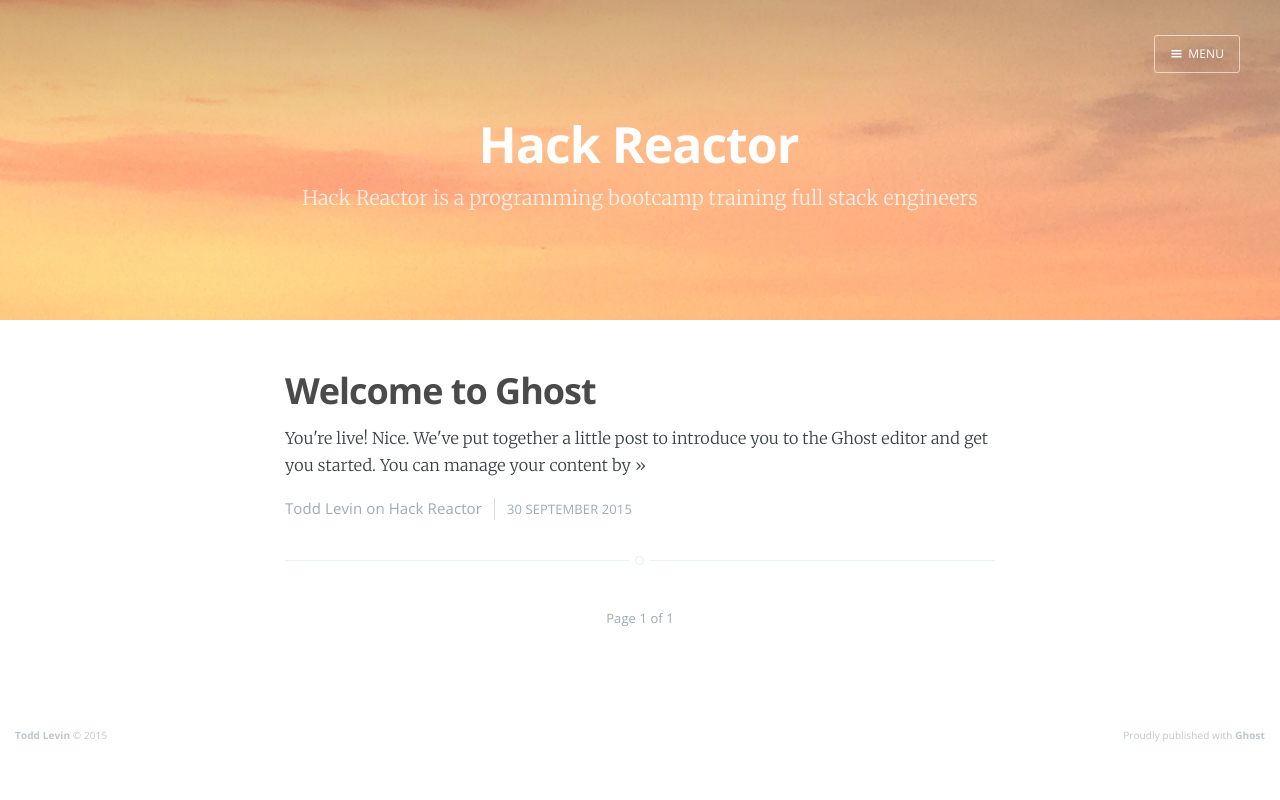
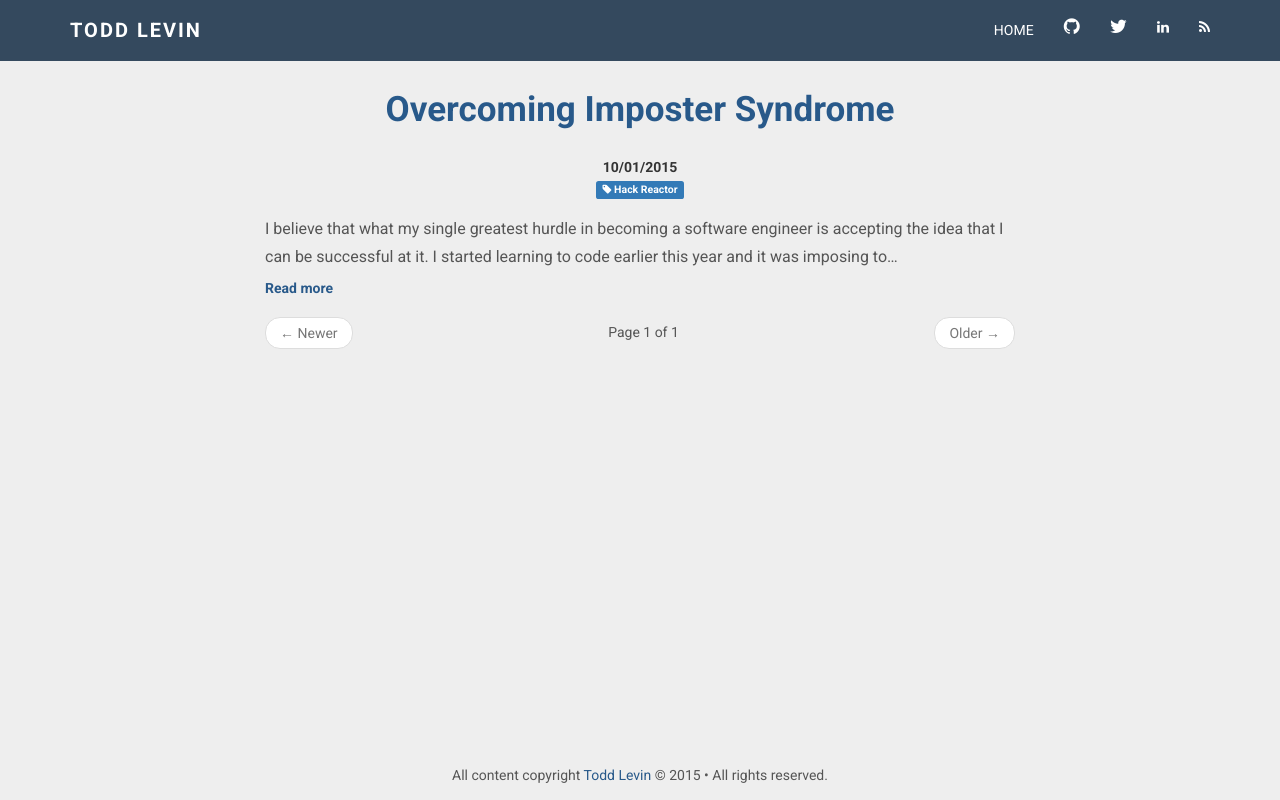
Before and after one commit to tlevin/tlevin.github.io, a plain HTML site: page tag/hack-reactor/index.html in a window 1280 px wide. Drawn offline with nearby package versions, Linux system fonts and the light colour scheme; a small style sheet from the web is missing.

Commit message:
Blog update at 2015-10-01 17:28:49

```diff
--- /dev/null
+++ b/assets/css/main.css
@@ -0,0 +1,165 @@
+@import url(http://fonts.googleapis.com/css?family=Roboto:400,700);
+
+html,
+body {
+    height: 100%;
+}
+
+body {
+    background-color: #eee;
+    font-family: 'Roboto', sans-serif;
+    font-weight: 400;
+    font-size: 14px;
+    color: #555;
+    -webkit-font-smoothing: antialiased;
+    -webkit-overflow-scrolling: touch;
+}
+
+h1, h2, h3, h4, h5, h6 {
+    font-family: 'Roboto', sans-serif;
+    font-weight: 700;
+    color: #333;
+}
+
+h1 {
+    font-size: 35px;
+    margin-top: 30px;
+    margin-bottom: 30px;
+}
+
+/* Typo */
+p {
+    line-height: 28px;
+    font-size: 16px;
+}
+
+pre,
+code,
+.posts {
+    text-align: left;
+}
+
+.posts {
+    margin-top: 20px;
+}
+
+.post h1,
+.post h2,
+.post h3,
+.post h4 {
+    margin-top: 20px;
+}
+
+.posts .social-buttons {
+    margin: 20px 0;
+}
+
+.posts .social-buttons a {
+    margin-right: 5px;
+}
+
+.post img {
+    display: block;
+    margin: auto;
+}
+
+.centered {
+    text-align: center;
+}
+
+a {
+    color: #28598A;
+    word-wrap: break-word;
+    -webkit-transition: color 0.1s ease-in, background 0.1s ease-in;
+    -moz-transition: color 0.1s ease-in, background 0.1s ease-in;
+    -ms-transition: color 0.1s ease-in, background 0.1s ease-in;
+    -o-transition: color 0.1s ease-in, background 0.1s ease-in;
+    transition: color 0.1s ease-in, background 0.1s ease-in;
+}
+
+a:hover,
+a:focus {
+    color: #0085CC;
+    text-decoration: none;
+    outline: 0;
+}
+
+a:before,
+a:after {
+    -webkit-transition: color 0.1s ease-in, background 0.1s ease-in;
+    -moz-transition: color 0.1s ease-in, background 0.1s ease-in;
+    -ms-transition: color 0.1s ease-in, background 0.1s ease-in;
+    -o-transition: color 0.1s ease-in, background 0.1s ease-in;
+    transition: color 0.1s ease-in, background 0.1s ease-in;
+}
+
+.label a {
+    color: #fff;
+}
+
+ hr {
+    display: block;
+    height: 1px;
+    border: 0;
+    border-top: 1px solid #ccc;
+    margin: 1em 0;
+    padding: 0;
+}
+
+/* Navbar */
+.navbar {
+    text-transform: uppercase;
+    margin-bottom: 0px;
+}
+
+.navbar-inverse {
+    padding: 5px 0;
+}
+
+.navbar-inverse {
+    background-color: #34495e;
+    border-color: #34495e;
+}
+
+.navbar-inverse .navbar-nav > li > a {
+    color: #fff;
+}
+
+.navbar-inverse .navbar-nav > li > a:hover {
+    color: #c9c5c6;
+}
+
+.navbar-brand {
+    font-weight: 700;
+    font-size: 20px;
+    letter-spacing: 2px;
+}
+
+.navbar-inverse .navbar-brand {
+    color: #fff;
+}
+
+.navbar-inverse .navbar-toggle {
+    border-color: transparent;
+}
+
+.pager li.page-number {
+    display: inline-block;
+    margin-top: 5px;
+}
+
+/* Content */
+#wrap {
+    min-height: 100%;
+    height: auto !important;
+    height: 100%;
+    margin: 0 auto -60px;
+    padding: 0 0 60px;
+}
+
+/* Footer */
+#footer {
+    height: 60px;
+    text-align: center;
+    padding-top: 25px;
+}
--- /dev/null
+++ b/assets/js/main.js
@@ -0,0 +1,18 @@
+$(document).ready(function(){
+    $(document).on('click', '.popup', function(event) {
+        var width  = 575,
+            height = 400,
+            left   = ($(window).width()  - width)  / 2,
+            top    = ($(window).height() - height) / 2,
+            url    = this.href,
+            opts   = 'status=1' +
+                     ',width='  + width  +
+                     ',height=' + height +
+                     ',top='    + top    +
+                     ',left='   + left;
+
+        window.open(url, '_blank', opts);
+
+        return false;
+    });
+});
--- a/tag/hack-reactor/index.html
+++ b/tag/hack-reactor/index.html
@@ -1,17 +1,26 @@
+
     <head>
         <meta charset="utf-8">
-    <meta http-equiv="X-UA-Compatible" content="IE=edge">
+        <meta http-equiv="X-UA-Compatible" content="IE=edge,chrome=1">
+        <meta name="viewport" content="width=device-width, initial-scale=1.0">
+        <meta name="description" content="">
+        <meta name="viewport" content="width=device-width, initial-scale=1.0">
 
         <title>Hack Reactor - Todd Levin</title>
-    <meta name="description" content="">
 
-    <meta name="HandheldFriendly" content="True">
-    <meta name="viewport" content="width=device-width, initial-scale=1.0">
 
+        <link rel="stylesheet" href="http://cdnjs.cloudflare.com/ajax/libs/twitter-bootstrap/3.3.2/css/bootstrap.min.css">
+        <link href="http://cdnjs.cloudflare.com/ajax/libs/font-awesome/4.2.0/css/font-awesome.min.css" rel="stylesheet">
+        <link rel="stylesheet" href="http://cdnjs.cloudflare.com/ajax/libs/highlight.js/8.4/styles/monokai_sublime.min.css">
+
+        <link href="../../assets/css/main.css?v=a36d88b3e9" rel="stylesheet">
         <link rel="shortcut icon" href="../../favicon.ico">
 
-    <link rel="stylesheet" type="text/css" href="../../assets/css/screen.css?v=b2ef7fd027">
-    <link rel="stylesheet" type="text/css" href="http://fonts.googleapis.com/css?family=Merriweather:300,700,700italic,300italic%7COpen+Sans:700,400">
+        <script src="http://cdnjs.cloudflare.com/ajax/libs/jquery/2.1.3/jquery.min.js"></script>
+        <script src="http://cdnjs.cloudflare.com/ajax/libs/twitter-bootstrap/3.3.2/js/bootstrap.min.js"></script>
+        <script src="http://cdnjs.cloudflare.com/ajax/libs/highlight.js/8.4/highlight.min.js"></script>
+        <script src="../../assets/js/main.js?v=a36d88b3e9"></script>
+        <script>hljs.initHighlightingOnLoad();</script>
 
         <link rel="canonical" href="index.html">
     <meta name="referrer" content="origin">
@@ -41,80 +50,87 @@
     <meta name="generator" content="Ghost 0.7">
     <link rel="alternate" type="application/rss+xml" title="Todd Levin" href="../../rss/index.html">
     </head>
-<body class="tag-template tag-hack-reactor nav-closed">
+    <body>
+        <div id="wrap">
+            <div class="navbar navbar-inverse navbar-static-top">
+    <div class="container">
+        <div class="navbar-header">
+            <button type="button" class="navbar-toggle" data-toggle="collapse" data-target=".navbar-collapse">
+                <span class="icon-bar"></span>
+                <span class="icon-bar"></span>
+                <span class="icon-bar"></span>
+            </button>
+            <a class="navbar-brand" href="../../">Todd Levin</a>
+        </div>
+        <div class="navbar-collapse collapse">
+            <ul class="nav navbar-nav navbar-right">
+                    <li><a href="../../">Home</a></li>
 
-    <div class="nav">
-    <h3 class="nav-title">Menu</h3>
-    <a href="index.html#" class="nav-close">
-        <span class="hidden">Close</span>
-    </a>
-    <ul>
-            <li class="nav-home" role="presentation"><a href="../../">Home</a></li>
+                <li><a href="http://github.com/tlevin" target="_blank"><i class="fa fa-github fa-lg"></i></a></li>
+                <li><a href="http://twitter.com/toddglevin" target="_blank"><i class="fa fa-twitter fa-lg"></i></a></li>
+                <li><a href="https://www.linkedin.com/in/toddglevin" target="_blank"><i class="fa fa-linkedin"></i></a></li>
+                <li><a href="../../rss/index.rss"><i class="fa fa-rss"></i></a></li>
             </ul>
-    <a class="subscribe-button icon-feed" href="../../rss/index.rss">Subscribe</a>
-</div>
-<span class="nav-cover"></span>
-
-
-    <div class="site-wrapper">
-
-
-<header class="main-header tag-head " style="background-image: url(../../content/images/2015/09/IMG_0045.jpg)">
-    <nav class="main-nav overlay clearfix">
-
-            <a class="menu-button icon-menu" href="index.html#"><span class="word">Menu</span></a>
-    </nav>
-    <div class="vertical">
-        <div class="main-header-content inner">
-            <h1 class="page-title">Hack Reactor</h1>
-            <h2 class="page-description">
-                    Hack Reactor is a programming bootcamp training full stack engineers
-            </h2>
         </div>
     </div>
-</header>
-
-<main class="content" role="main">
-
-    <div class="extra-pagination inner">
-    <nav class="pagination" role="navigation">
-    <span class="page-number">Page 1 of 1</span>
-</nav>
 </div>
 
-<article class="post tag-hack-reactor">
-    <header class="post-header">
-        <h2 class="post-title"><a href="../../welcome-to-ghost/">Welcome to Ghost</a></h2>
+            <div class="container">
+                <div class="row">
+                    <div class="col-lg-8 col-lg-offset-2 centered">
+                        <main>
+    <article>
+        <header>
+            <h1><a href="../../overcoming-imposter-syndrome/">Overcoming Imposter Syndrome</a></h1>
+            <h5>
+                <time datetime="2015-10-01">10/01/2015</time>
+            </h5>
+                    <span class="label label-primary"><a href="index.html"><i class="fa fa-tag"></i> Hack Reactor</a></span>
         </header>
-    <section class="post-excerpt">
-        <p>You're live! Nice. We've put together a little post to introduce you to the Ghost editor and get you started. You can manage your content by <a class="read-more" href="../../welcome-to-ghost/">»</a></p>
+        <section class="posts">
+          <p>I believe that what my single greatest hurdle in becoming a software engineer is accepting the idea that I can be successful at it.  I started learning to code earlier this year and it was imposing to…</p>
+          <h5><a href="../../overcoming-imposter-syndrome/">Read more</a></h5>
         </section>
-    <footer class="post-meta">
-
-        <a href="../../author/todd/">Todd Levin</a>
-         on <a href="index.html">Hack Reactor</a>
-        <time class="post-date" datetime="2015-09-30">30 September 2015</time>
-    </footer>
     </article>
-
-<nav class="pagination" role="navigation">
-    <span class="page-number">Page 1 of 1</span>
+    <nav>
+    <ul class="pager">
+        <li class="previous disabled">
+            <a href="index.html" onclick="return false;"><span aria-hidden="true">←</span> Newer</a>
+        </li>
+        <li class="page-number">Page 1 of 1</li>
+        <li class="next disabled" onclick="return false;">
+            <a href="index.html">Older <span aria-hidden="true">→</span></a>
+        </li>
+    </ul>
 </nav>
 
 </main>
 
+                    </div>
+                </div>
+            </div>
+        </div>
 
-        <footer class="site-footer clearfix">
-            <section class="copyright"><a href="../../">Todd Levin</a> © 2015</section>
-            <section class="poweredby">Proudly published with <a href="https://ghost.org">Ghost</a></section>
+        <div id="footer">
+            <footer>
+    <div class="inner">
+         <section class="copyright">All content copyright <a href="../../">Todd Levin</a> © 2015 • All rights reserved.</section>
+    </div>
 </footer>
-
         </div>
 
 
 
-    <script type="text/javascript" src="https://code.jquery.com/jquery-1.11.3.min.js"></script>
-    <script type="text/javascript" src="../../assets/js/jquery.fitvids.js?v=b2ef7fd027"></script>
-    <script type="text/javascript" src="../../assets/js/index.js?v=b2ef7fd027"></script>
+        <!--  Analytics-->
 
+        <!-- Disqus -->
+        <script type="text/javascript">
+        var disqus_shortname = 'example';
+        (function () {
+            var s = document.createElement('script'); s.async = true;
+            s.type = 'text/javascript';
+            s.src = 'http://' + disqus_shortname + '.disqus.com/count.js';
+            (document.getElementsByTagName('HEAD')[0] || document.getElementsByTagName('BODY')[0]).appendChild(s);
+        }());
+        </script>
     </body>
```
Also changed, not shown: index.html (+79 -65 lines), overcoming-imposter-syndrome/index.html (added, +159 -0 lines), favicon.ico, 1 other file. Lines whose indentation alone changed are shown as unchanged.
